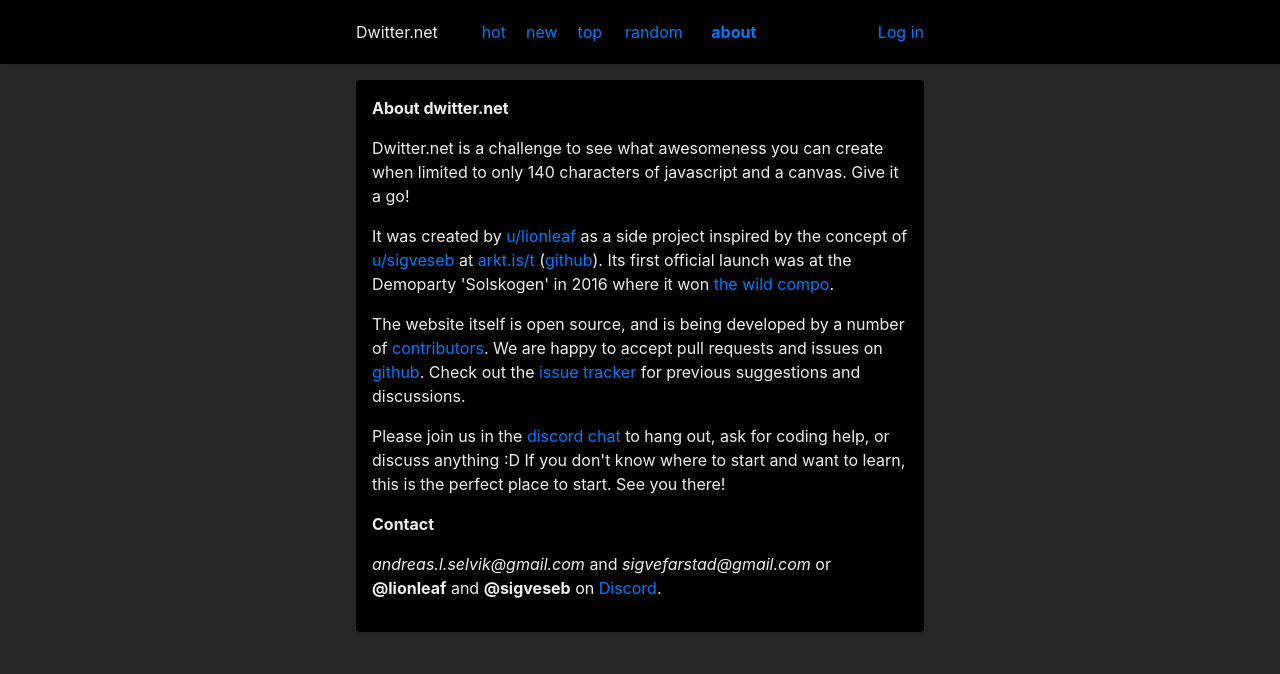
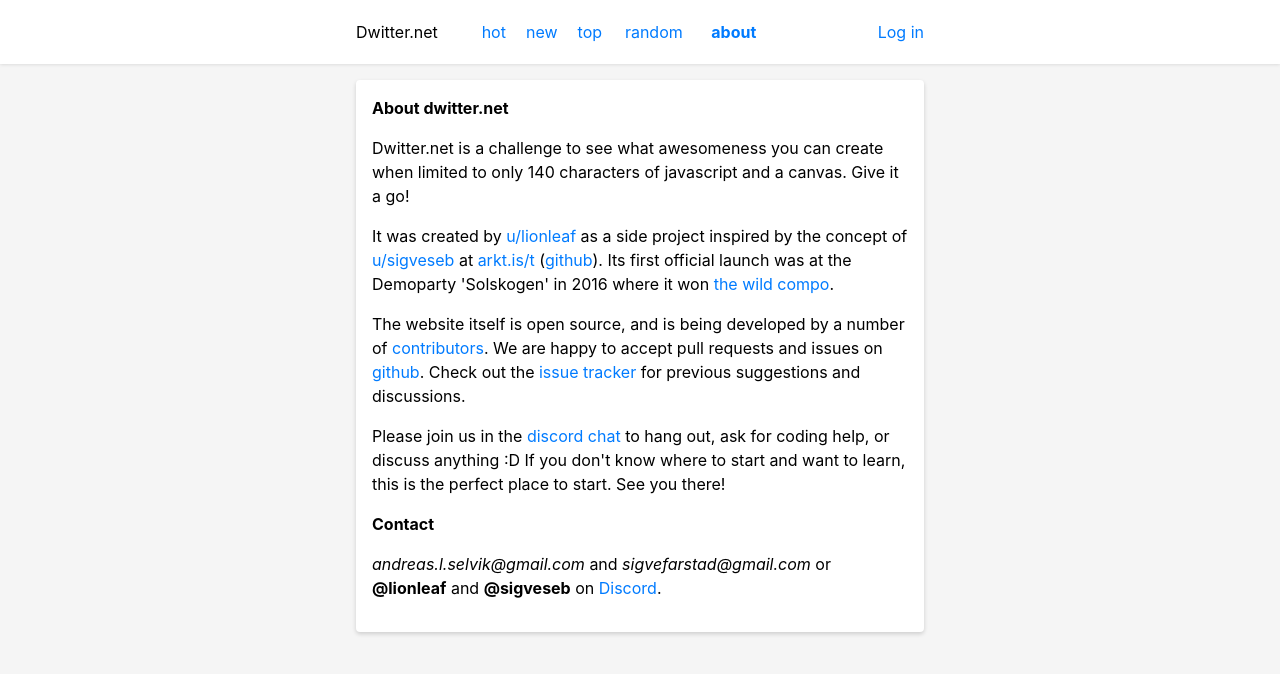
Before and after one commit to dwitter-net/dwitter-frontend, a React (Create React App) app: page /about in a window 1280 px wide. Shown: the top 674 px of the page. Built offline with nearby package versions, Linux system fonts and the light colour scheme; what react-linkify would draw is missing.

Commit message:
Fix bug in automatic theme selection

```diff
--- a/src/App.tsx
+++ b/src/App.tsx
@@ -117,7 +117,7 @@
 
   let themeMode = localStorage.getItem("themeMode") || "automatic";
   if (themeMode === "automatic") {
-    themeMode = window.matchMedia("(prefers-colors-scheme: dark)")
+    themeMode = window.matchMedia("(prefers-colors-scheme: dark)").matches
       ? "dark"
       : "light";
   }
--- a/src/Settings.tsx
+++ b/src/Settings.tsx
@@ -62,7 +62,7 @@
                   if (themeMode === "automatic") {
                     themeMode = window.matchMedia(
                       "(prefers-colors-scheme: dark)"
-                    )
+                    ).matches
                       ? "dark"
                       : "light";
                   }
```
